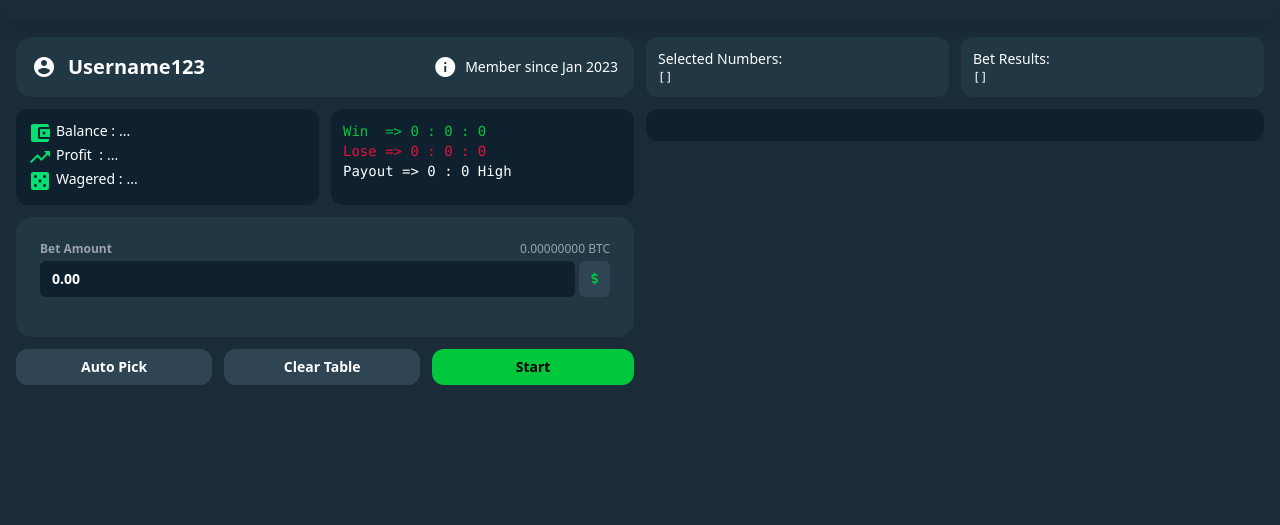
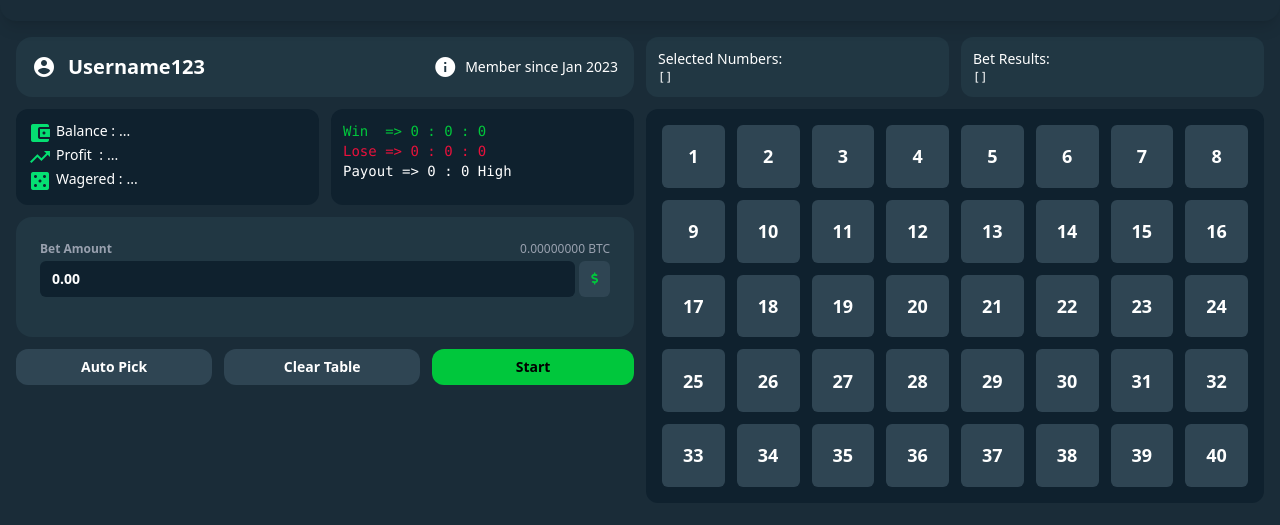
Before and after one commit to FvckinBot/FvckinBot, a plain HTML site: page index.html in a window 1280 px wide. Shown: the part 63-588 px from the top of the page. Drawn offline with nearby package versions, Linux system fonts and the light colour scheme; no server answers.

Commit message:
Update index.html

```diff
--- a/index.html
+++ b/index.html
@@ -116,6 +116,6 @@
     </div>
     </div>
   </main>
-	 <script src="https://github.com/FvckinBot/KenoStake.io/blob/main/script.js"></script>
+	 <script src="script.js"></script>
  </body>
 </html>
```
